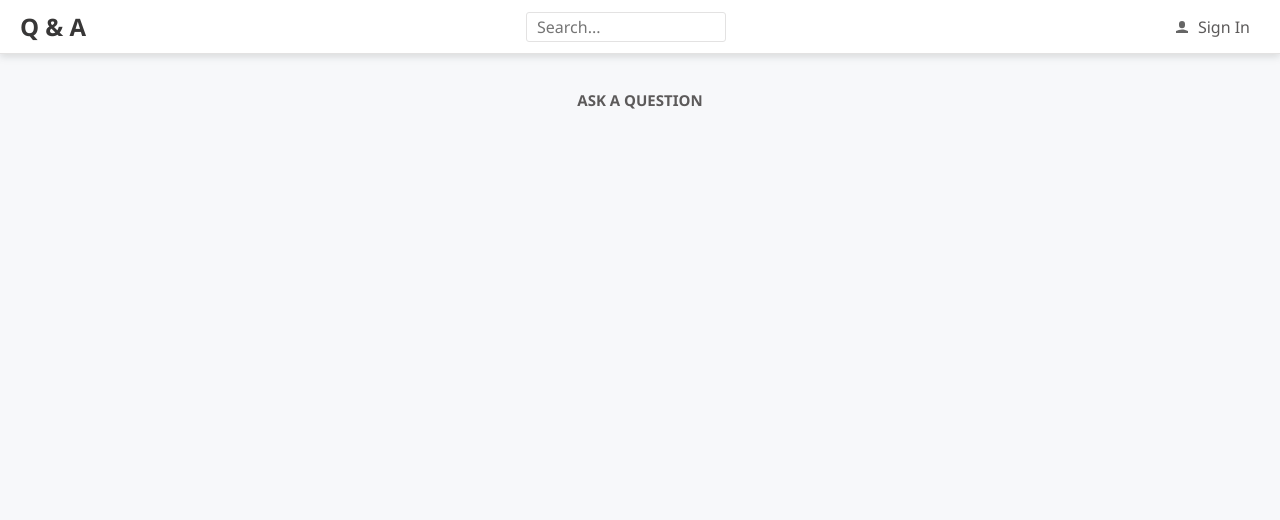
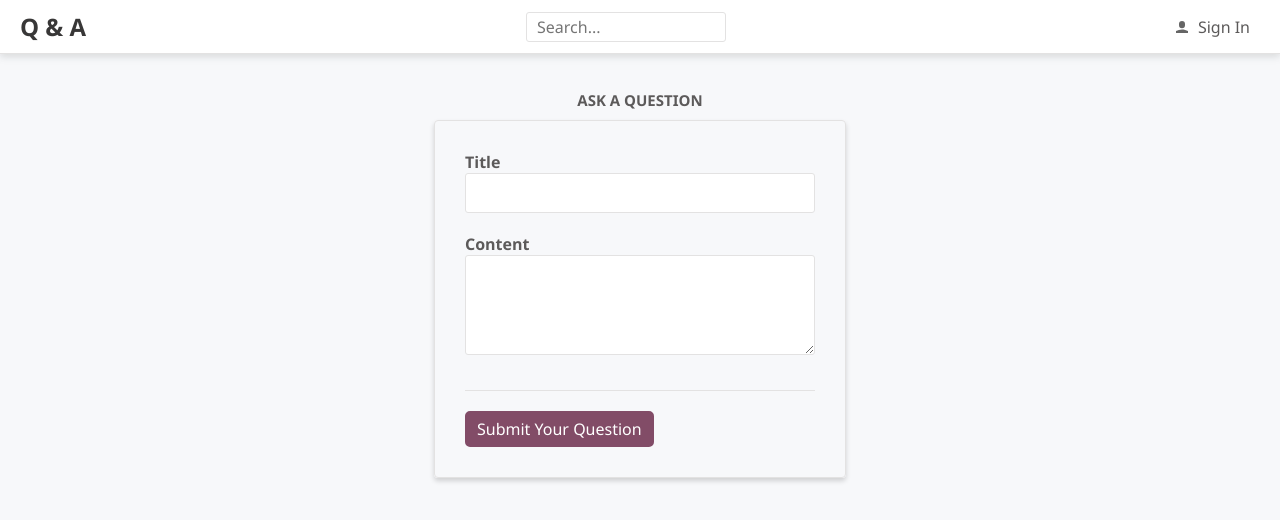
Before and after one commit to AlexEgorchatov/ReactStudy, a React (Create React App) app in the folder frontend/: page /ask in a window 1280 px wide. Shown: the top 520 px of the page. Built offline with nearby package versions, Linux system fonts and the light colour scheme.

Commit message:
Implemented the AskPage page.

```diff
--- a/frontend/src/AskPage.tsx
+++ b/frontend/src/AskPage.tsx
@@ -1,5 +1,14 @@
 import react from 'react';
+import { Field } from './Field';
+import { Form } from './Form';
 import { Page } from './Page';
 
-export const AskPage = () => <Page title="Ask a question" />;
+export const AskPage = () => (
+    <Page title="Ask a question">
+        <Form submitCaption="Submit Your Question">
+            <Field name="title" label="Title" />
+            <Field name="content" label="Content" type="TextArea" />
+        </Form>
+    </Page>
+);
 export default AskPage;
--- a/frontend/src/Field.tsx
+++ b/frontend/src/Field.tsx
@@ -31,10 +31,10 @@ const baseCSS = css`
 `;
 
 export const Field: FC<Props> = ({ name, label, type = 'Text' }) => {
-    const { setContextValue: setContextValues } = useContext(FormContext);
+    const { setContextValue } = useContext(FormContext);
     const handleChange = (e: ChangeEvent<HTMLInputElement> | ChangeEvent<HTMLTextAreaElement>) => {
-        if (setContextValues) {
-            setContextValues(name, e.currentTarget.value);
+        if (setContextValue) {
+            setContextValue(name, e.currentTarget.value);
         }
     };
     return (
```
